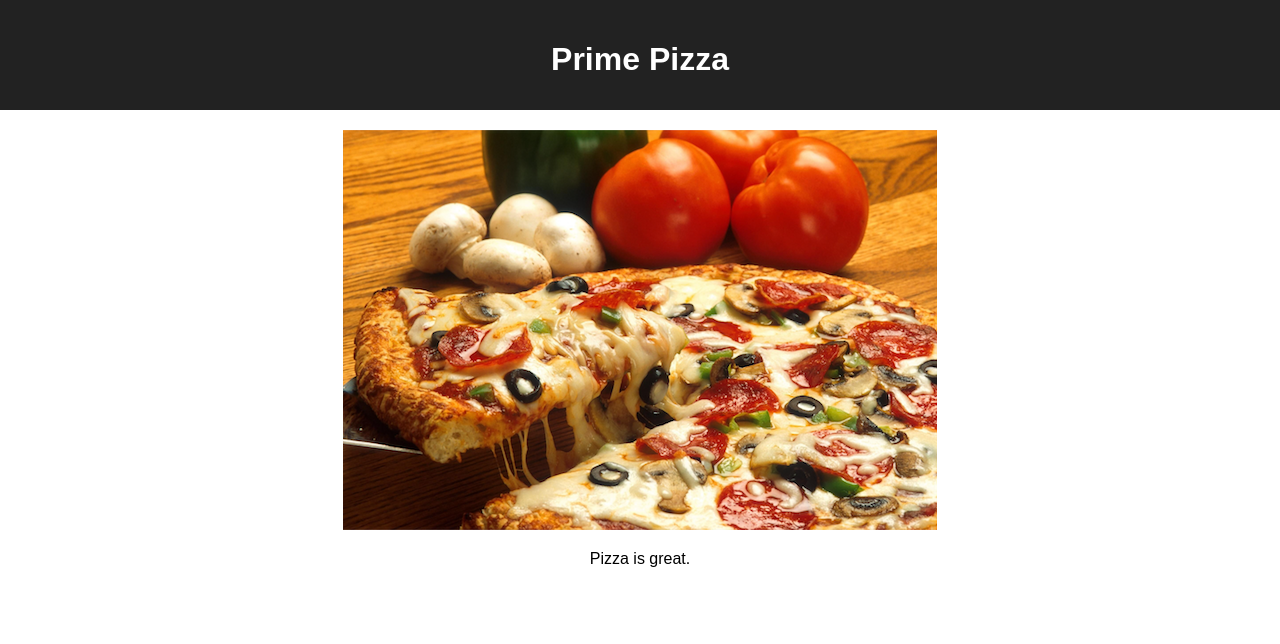
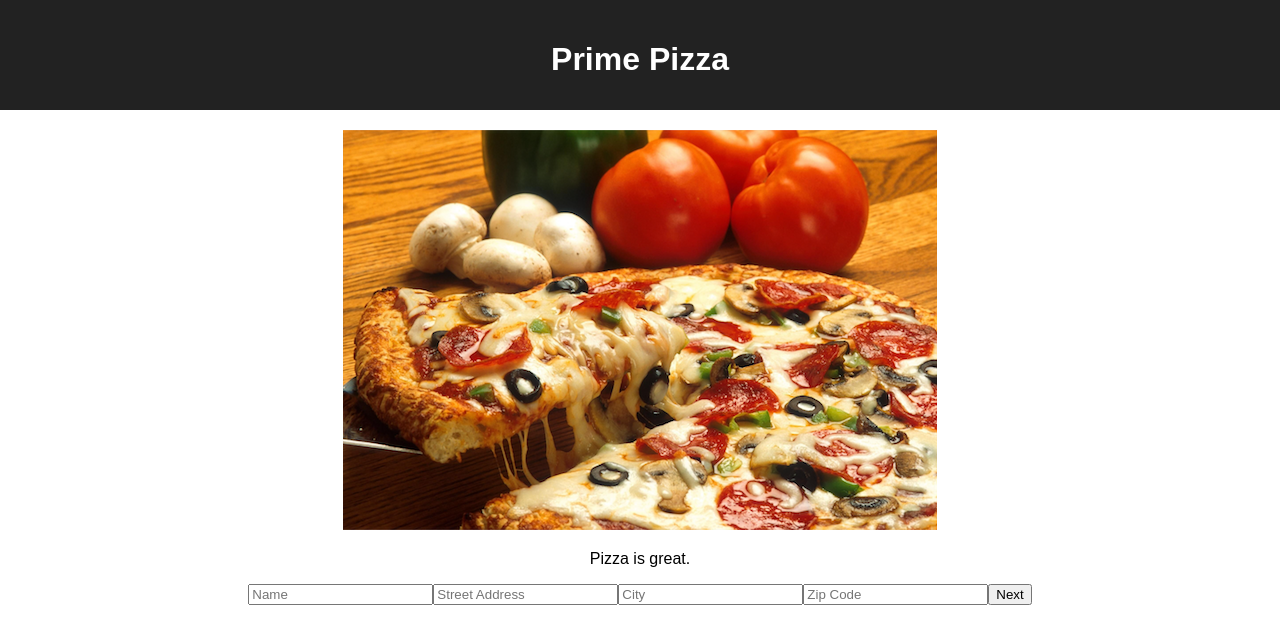
Before and after one commit to kpresun/redux-pizza-parlor, a React (Create React App) app: page / in a window 1280 px wide. Shown: the top 644 px of the page. Built offline with nearby package versions, Linux system fonts and the light colour scheme.

Commit message:
Inputs are working but when typing all fields are being filled out at the same time. Also need to connect it to the reducer in index.js

```diff
--- a/src/components/App/App.jsx
+++ b/src/components/App/App.jsx
@@ -1,6 +1,7 @@
 import React from 'react';
 import axios from 'axios';
 import './App.css';
+import CustomerForm from '../CustomerForm/CustomerForm';
 
 function App() {
 
@@ -12,7 +13,7 @@ function App() {
 
       <img src='images/pizza_photo.png' />
       <p>Pizza is great.</p>
-
+      <CustomerForm />
     </div>
   );
 }
--- a/src/components/CustomerForm/CustomerForm.jsx
+++ b/src/components/CustomerForm/CustomerForm.jsx
@@ -22,9 +22,23 @@ function CustomerForm ({refreshCustomer}) {
         });
     }
 
-    return(
-
-    )
+    return (
+        <form className="addCustomer" onSubmit={handleSubmit}>
+            <input value={customerName} placeholder="Name"
+                onChange={(event) =>
+                setCustomerName(event.target.value)}/>
+            <input value={customerName} placeholder="Street Address"
+                onChange={(event) =>
+                setCustomerName(event.target.value)}/>
+            <input value={customerName} placeholder="City"
+                onChange={(event) =>
+                setCustomerName(event.target.value)}/>
+            <input value={customerName} placeholder="Zip Code"
+                onChange={(event) =>
+                setCustomerName(event.target.value)}/>
+            <button type="submit">Next</button>
+        </form>
+        )
 }
 
-export default CustomerForm.jsx
+export default CustomerForm;
```
